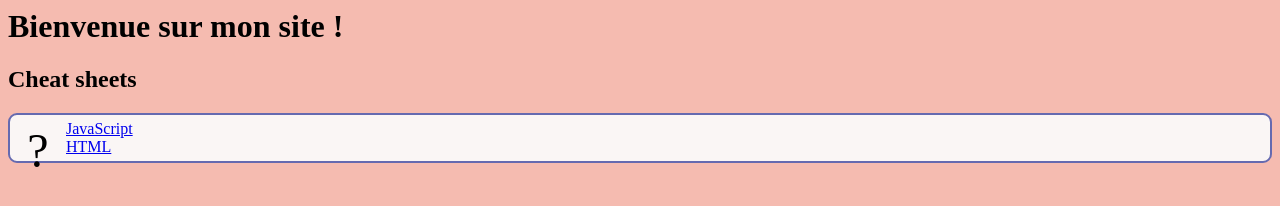
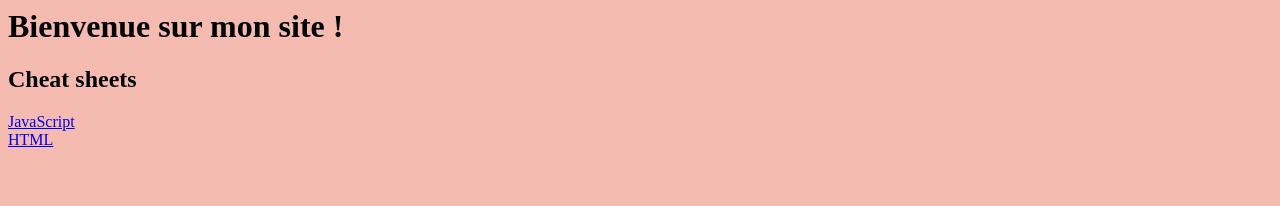
Before and after one commit to CyRuslier/CyRuslier.github.io, a plain HTML site: page index.html in a window 1280 px wide. Drawn offline with Linux system fonts and the light colour scheme.

Commit message:
Update index.html

```diff
--- a/index.html
+++ b/index.html
@@ -6,9 +6,6 @@
     body { background-color: #f5bbb0; }
   </style>
 
-<div style="padding:5px; background-color:#faf6f5; border:2px solid #656ab0; -moz-border-radius:9px; -khtml-border-radius:9px; -webkit-border-radius:9px; border-radius:9px;">
-<div style="font-size: 3em; float: left; width: 40px; text-align: center; margin-right: 5px; height: 20px; padding:3px;">?</div>
-
 
   <a href="https://hackmd.io/zpC_bjgCRe68MX6V3F4LbA"> JavaScript </a>
  <br>
```
